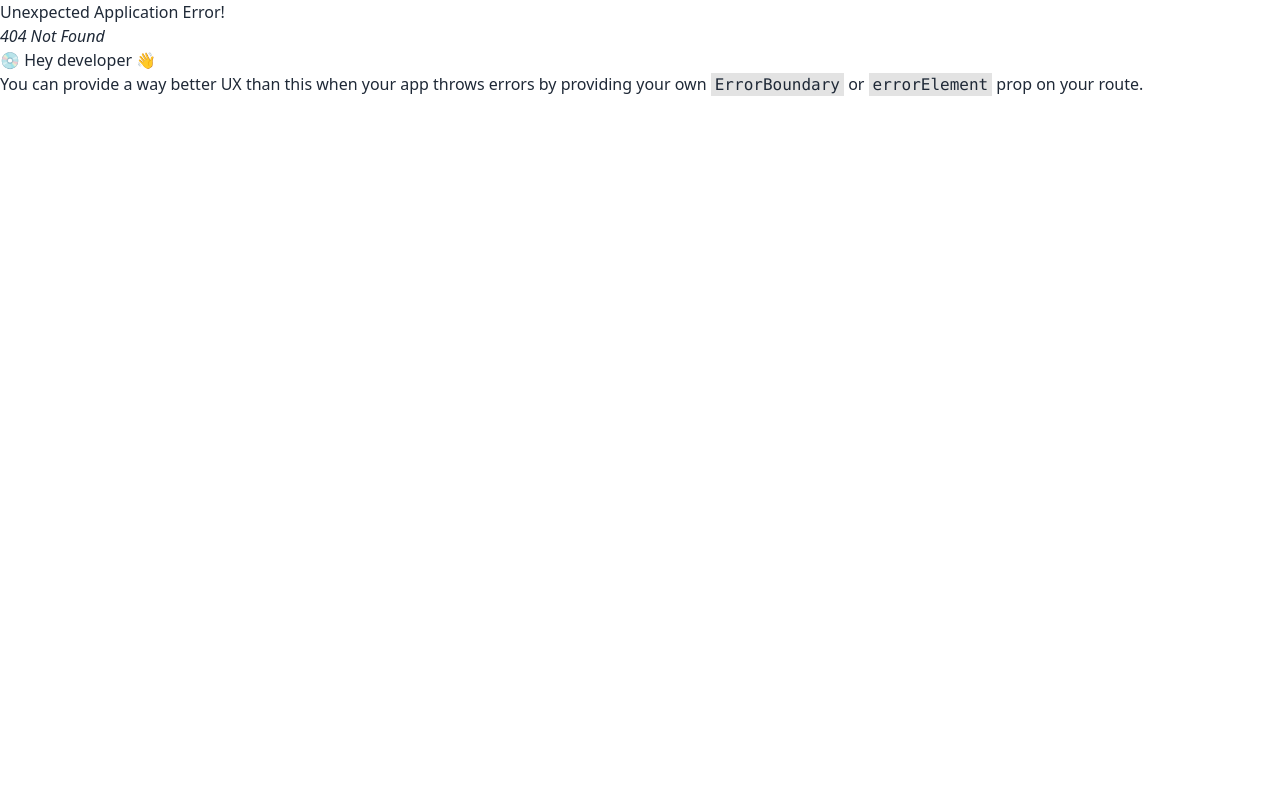
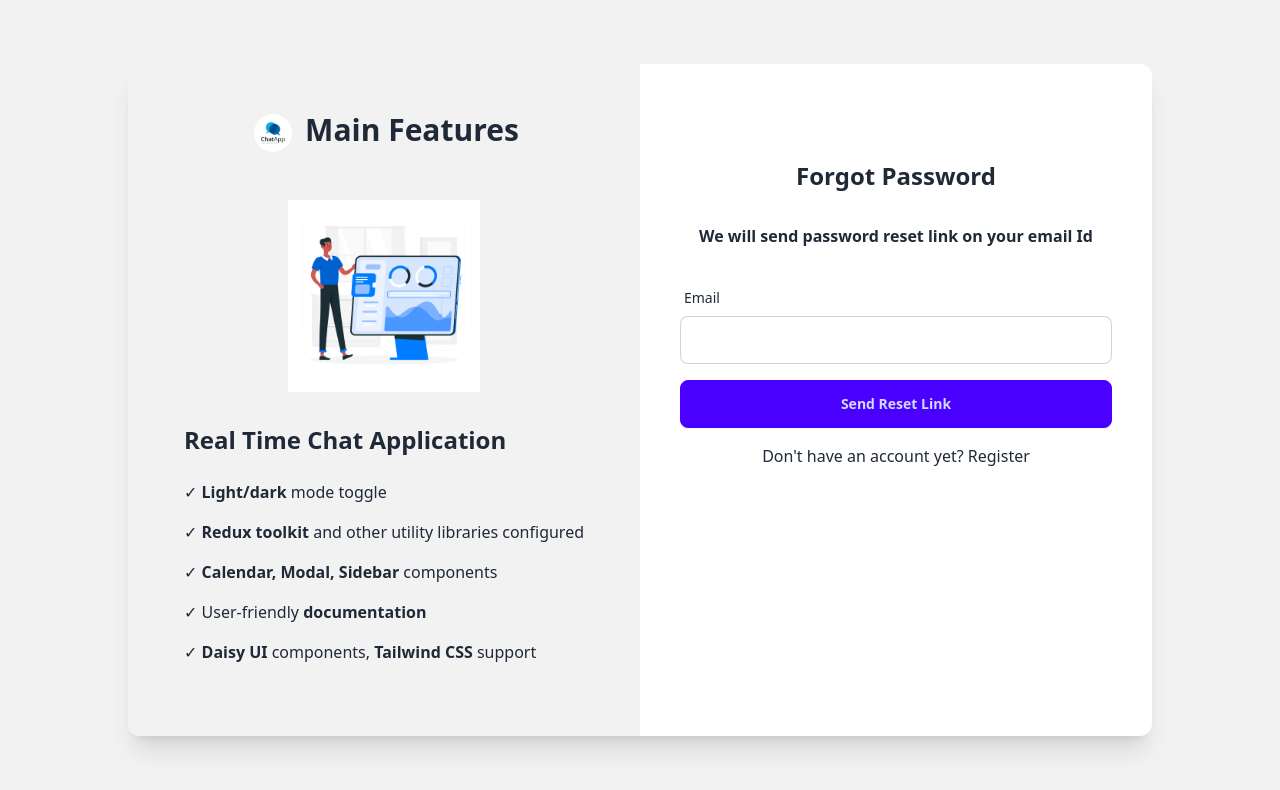
Before and after one commit to oliullah05/Real-Time-Chat-App-Client, a React (Vite) app: page /forgot-password in a window 1280 px wide. Before the commit this address had no page. Shown: the top 790 px of the page. Built offline with nearby package versions, Linux system fonts and the light colour scheme.

Commit message:
forgot password design done

```diff
--- /dev/null
+++ b/src/component/forgotPassword/ForgotPassword.tsx
@@ -0,0 +1,95 @@
+// import CheckCircleIcon from '@heroicons/react/24/solid/CheckCircleIcon'
+import { FormEvent, useState } from 'react'
+import { Link } from 'react-router-dom'
+import LandingIntro from '../shared/LandingIntro'
+import successIcon from "../../assets/icon/mail-success.svg"
+
+function ForgotPassword() {
+
+
+
+    const [loading, setLoading] = useState(false)
+    const [linkSent, setlinkSent] = useState(false)
+
+
+    console.log({ linkSent });
+    const sendResetLink = (e: FormEvent<HTMLFormElement>) => {
+        e.preventDefault()
+        setlinkSent(true)
+    }
+
+    return (
+        <div className="min-h-screen bg-base-200 flex items-center">
+            <div className="card mx-auto w-full max-w-5xl  shadow-xl">
+                <div className="grid  md:grid-cols-2 grid-cols-1  bg-base-100 rounded-xl">
+                    <div className=''>
+                        <LandingIntro />
+                    </div>
+                    <div className='py-24 px-10'>
+                        {!linkSent && <h2 className='text-2xl font-semibold mb-2 text-center'>Forgot Password</h2>}
+
+                        {
+                            linkSent &&
+                            <>
+                                {/* <div className="w-fit  rounded "> */}
+                                    {/* <div className="card shrink-0 w-full shadow-2xl bg-base-100"> */}
+                                        <form className="p-8">
+                                            <div className="form-control">
+                                                {/* bro you can enter company logo here */}
+                                                <div className="mb-4 flex justify-center">
+                                                    <h1 className="text-2xl font-bold">Email Send Succesfully !</h1>
+                                                </div>
+                                            </div>
+                                            <div className="flex justify-center text-4xl mb-4">
+                                                <img src={successIcon} className='h-20 w-20' />
+                                            </div>
+                                            <h2 className="mt-2 text-center">
+                                                An email has been sent to <span className="font-semibold"> dummyemail@test.com </span>with instructions for resetting your password
+                                            </h2>
+
+                                            <h2 className="mt-2 text-center">
+                                                This email may take a few minutes to arrive in your inbox .
+                                            </h2>
+                                            <div>
+                                                <h3 className="font-semibold mt-6">
+                                                    <Link target='_blank' to="https://mail.google.com/mail/u/0/#inbox" className="flex justify-center text-blue-700 ">
+                                                        Go to your mail
+                                                    </Link>
+                                                </h3>
+                                            </div>
+                                        </form>
+                                    {/* </div> */}
+                                {/* </div> */}
+
+                            </>
+                        }
+
+                        {
+                            !linkSent &&
+                            <>
+                                <p className='my-8 font-semibold text-center'>We will send password reset link on your email Id</p>
+                                <form onSubmit={sendResetLink}>
+
+                                    <div className={`form-control w-full mt-4`}>
+                                        <label htmlFor='email' className="label">
+                                            <span className={"label-text text-base-content "}>Email</span>
+                                        </label>
+                                        <input required name='email' id='email' placeholder='' className="input  input-bordered w-full " />
+                                    </div>
+
+                                    {/* <ErrorText styleClass="mt-12">{errorMessage}</ErrorText> */}
+                                    <button type="submit" className={"btn mt-4 w-full btn-primary" + (loading ? " loading" : "")}>Send Reset Link</button>
+
+                                    <div className='text-center mt-4'>Don't have an account yet? <Link to="/register"><button className="  inline-block  hover:text-primary hover:underline hover:cursor-pointer transition duration-200">Register</button></Link></div>
+                                </form>
+                            </>
+                        }
+
+                    </div>
+                </div>
+            </div>
+        </div>
+    )
+}
+
+export default ForgotPassword
--- a/src/component/login/Login.tsx
+++ b/src/component/login/Login.tsx
@@ -28,14 +28,14 @@ function Login() {
                                     <label htmlFor='email' className="label">
                                         <span className={"label-text text-base-content "}>Email</span>
                                     </label>
-                                    <input name='email' id='email' placeholder='' className="input  input-bordered w-full " />
+                                    <input required name='email' id='email' placeholder='' className="input  input-bordered w-full " />
                                 </div>
 
                                 <div className={`form-control w-full mt-4`}>
                                     <label htmlFor='password' className="label">
                                         <span className={"label-text text-base-content "}>Password</span>
                                     </label>
-                                    <input name='password' id='password' placeholder='' className="input  input-bordered w-full " />
+                                    <input required name='password' id='password' placeholder='' className="input  input-bordered w-full " />
                                 </div>
 
                             </div>
--- a/src/component/register/register.tsx
+++ b/src/component/register/register.tsx
@@ -28,7 +28,7 @@ function Register() {
                                     <label htmlFor='name' className="label">
                                         <span className={"label-text text-base-content "}>Name</span>
                                     </label>
-                                    <input name='name' id='name' placeholder='' className="input  input-bordered w-full " />
+                                    <input name='name'required id='name' placeholder='' className="input  input-bordered w-full " />
                                 </div>
 
                                 <div className={`form-control w-full mt-4`}>
@@ -43,14 +43,14 @@ function Register() {
                                     <label htmlFor='email' className="label">
                                         <span className={"label-text text-base-content "}>Email</span>
                                     </label>
-                                    <input name='email' id='email' placeholder='' className="input  input-bordered w-full " />
+                                    <input name='email' required id='email' placeholder='' className="input  input-bordered w-full " />
                                 </div>
 
                                 <div className={`form-control w-full mt-4`}>
                                     <label htmlFor='password' className="label">
                                         <span className={"label-text text-base-content"}>Password</span>
                                     </label>
-                                    <input name='password' id='password' placeholder='' className="input  input-bordered w-full " />
+                                    <input name='password' required id='password' placeholder='' className="input  input-bordered w-full " />
                                 </div>
 
                             </div>
--- a/src/routes/routes.tsx
+++ b/src/routes/routes.tsx
@@ -4,6 +4,7 @@ import {
 import Login from "../component/login/Login";
 import Main from "../layout/Main";
 import Register from "../component/register/register";
+import ForgotPassword from "../component/forgotPassword/ForgotPassword";
 
 
 const router = createBrowserRouter([
@@ -19,6 +20,10 @@ const router = createBrowserRouter([
     path: "/register",
     element: <Register></Register>
   },
+  {
+    path: "/forgot-password",
+    element: <ForgotPassword></ForgotPassword>
+  },
 ]);
 
 export default router
```
Also changed, not shown: src/assets/icon/mail-success.svg (added).
